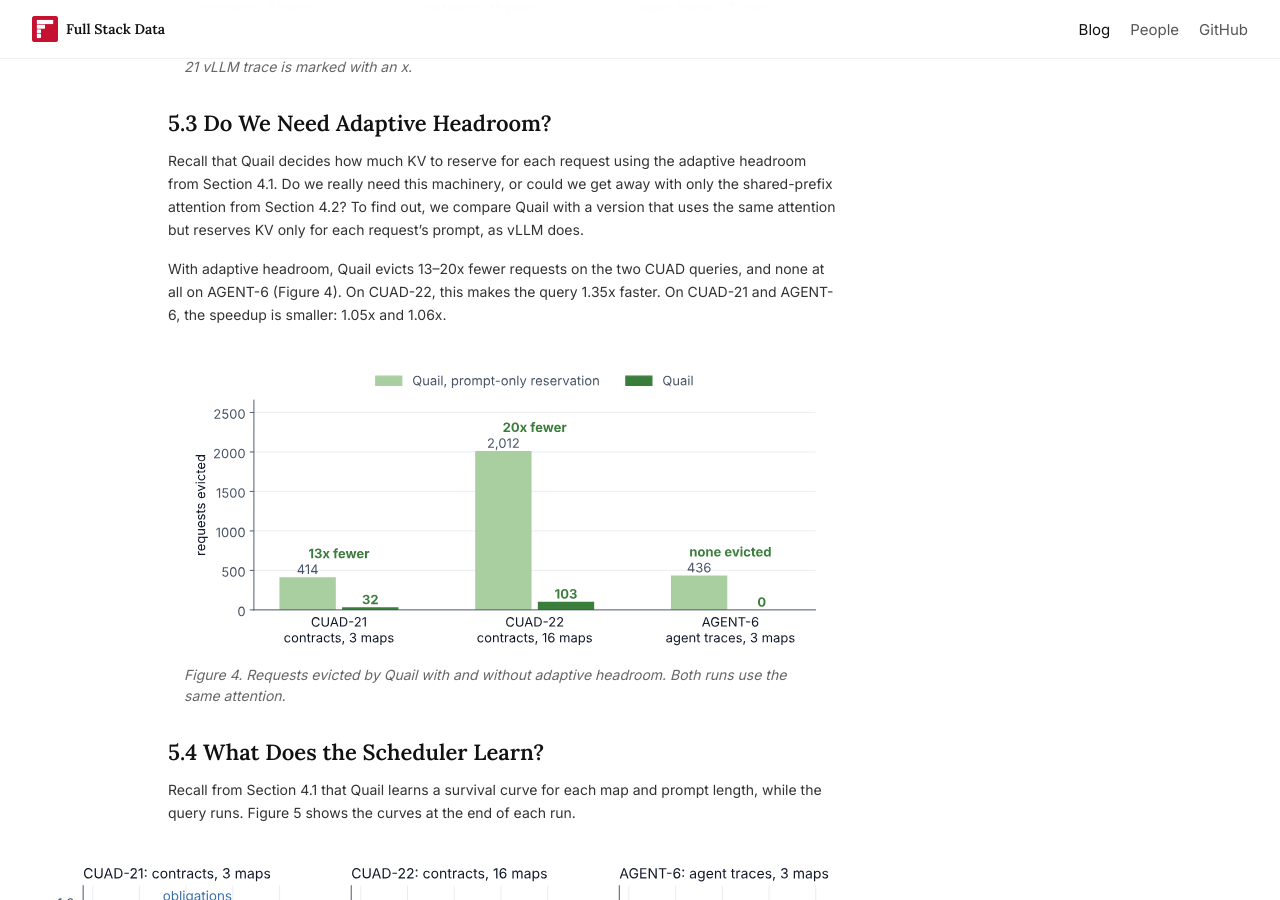
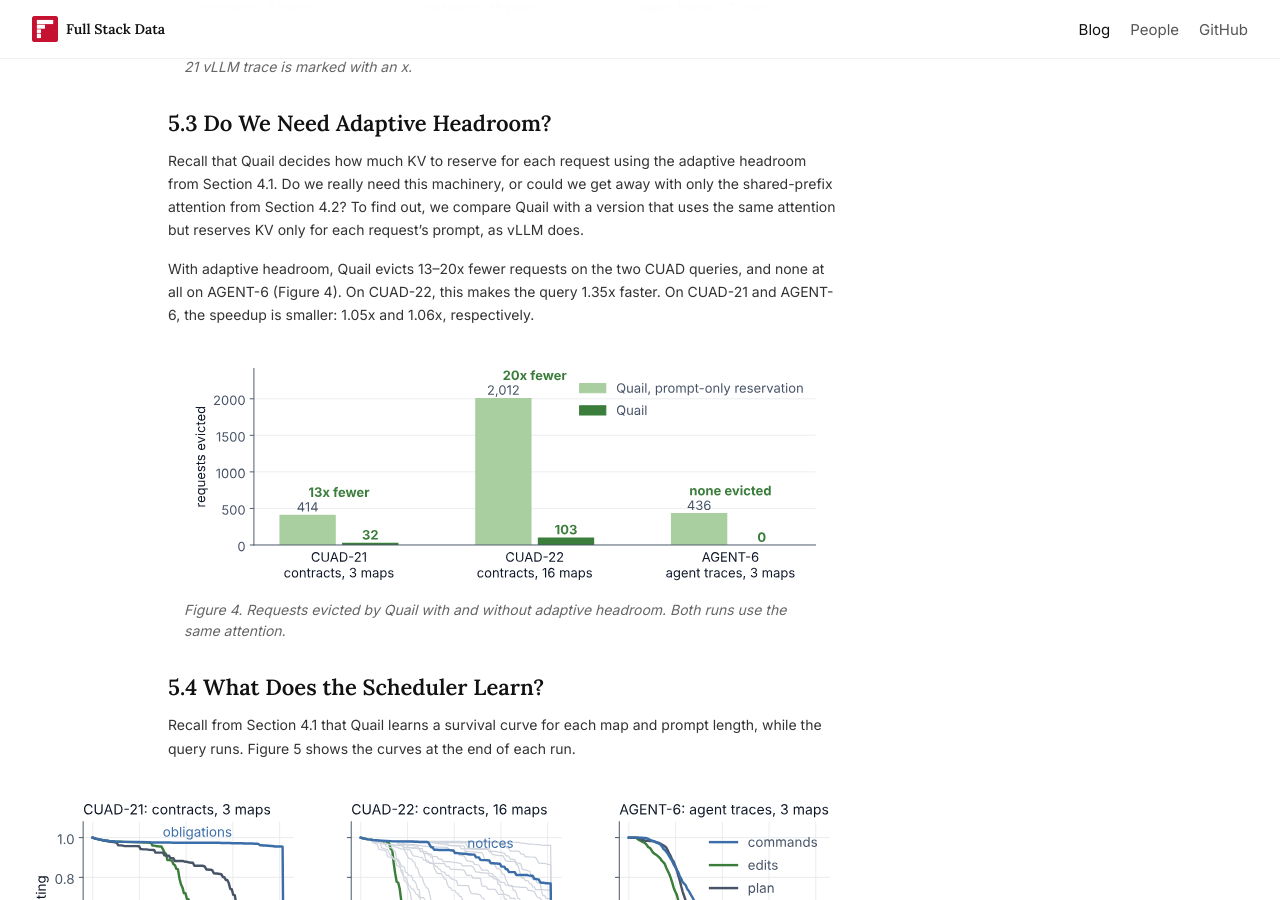
Before and after one commit to fsdatalab/fsdatalab.github.io, a Jekyll site: the page built from _posts/2026-11-03-ai-map.md, in a window 1280 px wide and 900 px high, scrolled down 8075 px. Built offline with Jekyll 4.4.1, drawn with Linux system fonts in a browser that asks for light colours.

Commit message:
Tighten the AI.MAP headroom ablation figure
Co-Authored-By: Claude Opus 5.5 <noreply@anthropic.com>
Claude-Session: https://claude.ai/code/session_012G22YMQssRfNYLRetzTaCz

```diff
--- a/_posts/2026-11-03-ai-map.md
+++ b/_posts/2026-11-03-ai-map.md
@@ -233,7 +233,7 @@ KV regret shows where the extra time goes (Figure 3). Stock vLLM computes 4–5x
 
 Recall that Quail decides how much KV to reserve for each request using the adaptive headroom from Section 4.1. Do we really need this machinery, or could we get away with only the shared-prefix attention from Section 4.2? To find out, we compare Quail with a version that uses the same attention but reserves KV only for each request's prompt, as vLLM does.
 
-With adaptive headroom, Quail evicts 13–20x fewer requests on the two CUAD queries, and none at all on AGENT-6 (Figure 4). On CUAD-22, this makes the query 1.35x faster. On CUAD-21 and AGENT-6, the speedup is smaller: 1.05x and 1.06x.
+With adaptive headroom, Quail evicts 13–20x fewer requests on the two CUAD queries, and none at all on AGENT-6 (Figure 4). On CUAD-22, this makes the query 1.35x faster. On CUAD-21 and AGENT-6, the speedup is smaller: 1.05x and 1.06x, respectively.
 
 <figure id="figure-4" style="width: min(40rem, calc(100vw - 3rem));">
 <img src="{{ '/assets/blog/ai-map/headroom-ablation.svg' | relative_url }}" alt="Requests evicted on CUAD-21, CUAD-22, and AGENT-6 by Quail with prompt-only reservation and by Quail. Quail evicts 13x and 20x fewer requests on the two CUAD queries, and none on AGENT-6.">
```
Also changed, not shown: assets/blog/ai-map/headroom-ablation.svg.
